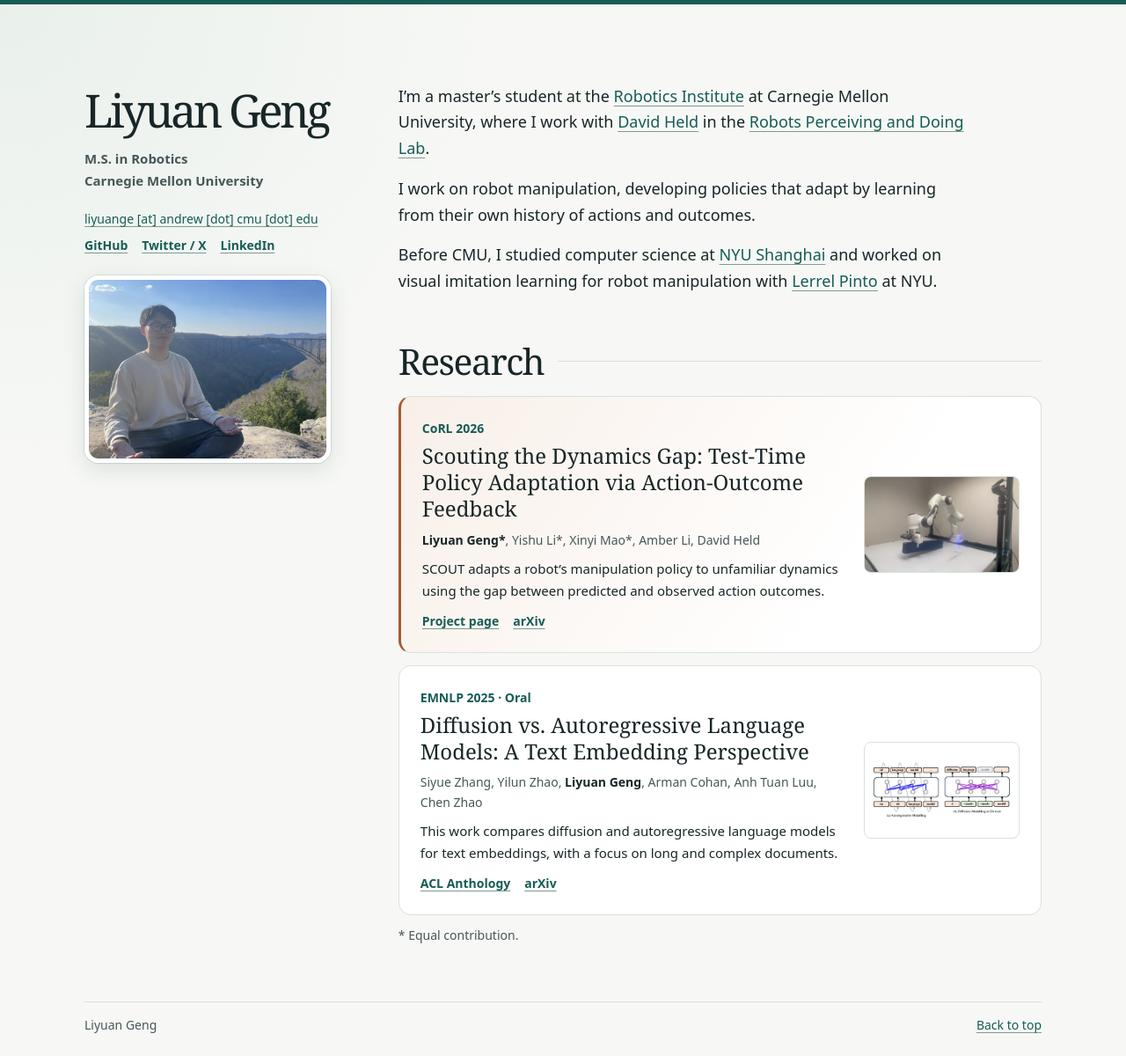
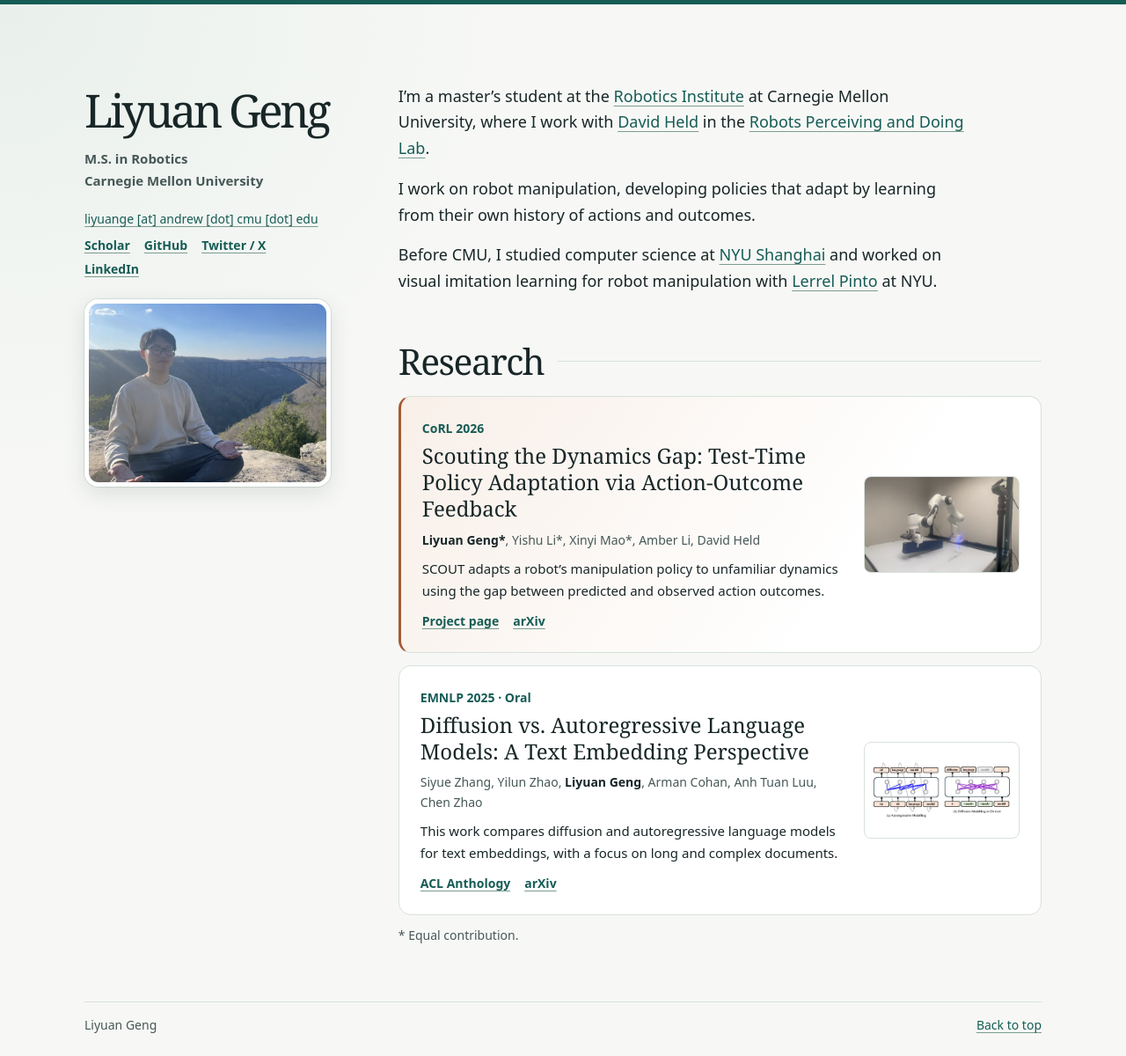
Before and after one commit to lygeng0427/lygeng0427.github.io, a Jekyll site: the page built from index.html, in a window 1280 px wide. Shown: the whole page at 88% size. Built offline with Jekyll 4.4.1, drawn with Linux system fonts in a browser that asks for light colours.

Commit message:
scholar added

```diff
--- a/index.html
+++ b/index.html
@@ -18,6 +18,7 @@ redirect_from:
           <span class="email-label">Email</span>
         </a>
         <nav class="social-links" aria-label="Social profiles">
+          <a href="https://scholar.google.com/citations?user=1QywFQwAAAAJ&amp;hl=en">Scholar</a>
           <a href="https://github.com/lygeng0427">GitHub</a>
           <a href="https://x.com/{{ site.twitter_username }}">Twitter / X</a>
           <a href="https://www.linkedin.com/in/liyuan-geng-120a65238/">LinkedIn</a>
```
